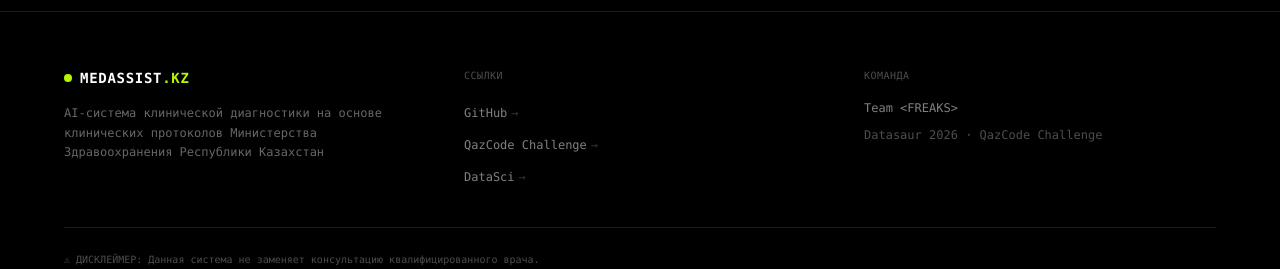
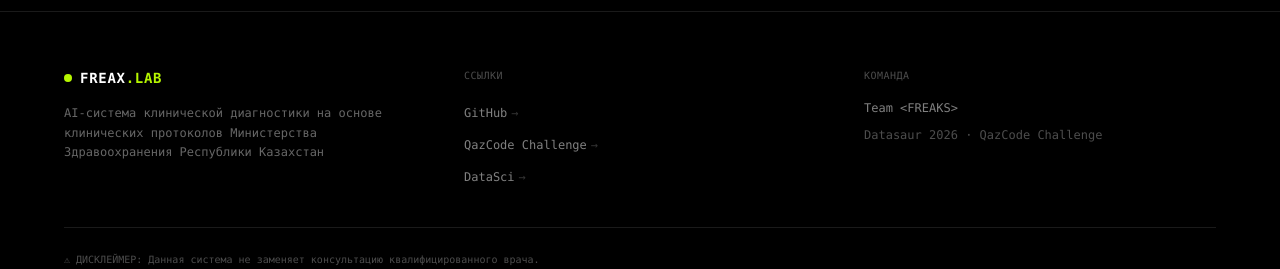
Before and after one commit to maussym/freaxlab, a React (Vite) app in the folder frontend/: page / in a window 1280 px wide. Shown: the part 2519-2788 px from the top of the page. Built offline with nearby package versions, Linux system fonts and the light colour scheme; no server answers.

Commit message:
feat: update branding from MedAssist to FreaxLab

```diff
--- a/frontend/index.html
+++ b/frontend/index.html
@@ -4,7 +4,7 @@
     <meta charset="UTF-8" />
     <link rel="icon" type="image/png" href="/favicon.png" />
     <meta name="viewport" content="width=device-width, initial-scale=1.0" />
-    <title>MedAssist.KZ</title>
+    <title>FreaxLab</title>
   </head>
   <body>
     <div id="root"></div>
--- a/frontend/src/components/ChatWindow.tsx
+++ b/frontend/src/components/ChatWindow.tsx
@@ -66,7 +66,7 @@
         <div className="flex items-center gap-2">
           <div className="w-2 h-2 bg-qaz-lime rounded-full animate-pulse" />
           <span className="font-mono text-white text-sm tracking-wider">
-            MEDASSIST<span className="text-qaz-lime">.KZ</span>
+            FREAX<span className="text-qaz-lime">.LAB</span>
           </span>
         </div>
         <div className="ml-auto flex items-center gap-4">
@@ -120,7 +120,7 @@
                     <div className="flex items-center gap-2 mb-2">
                       <div className="w-1.5 h-1.5 bg-qaz-lime rounded-full" />
                       <span className="font-mono text-[10px] text-qaz-lime/60 tracking-wider">
-                        MEDASSIST AI
+                        FREAXLAB AI
                       </span>
                     </div>
 
--- a/frontend/src/components/Footer.tsx
+++ b/frontend/src/components/Footer.tsx
@@ -12,7 +12,7 @@
             <div className="flex items-center gap-2 mb-4">
               <div className="w-2 h-2 bg-qaz-lime rounded-full" />
               <span className="font-mono text-white text-sm font-bold tracking-wider">
-                MEDASSIST<span className="text-qaz-lime">.KZ</span>
+                FREAX<span className="text-qaz-lime">.LAB</span>
               </span>
             </div>
             <p className="font-mono text-xs text-white/40 leading-relaxed max-w-xs">
@@ -82,7 +82,7 @@
               />
             </div>
             <span className="font-mono text-[10px] text-white/20">
-              &copy; 2026 MEDASSIST.KZ
+              &copy; 2026 FREAXLAB
             </span>
           </div>
         </div>
--- a/frontend/src/components/HeroSection.tsx
+++ b/frontend/src/components/HeroSection.tsx
@@ -109,7 +109,7 @@
             />
             <div className="h-3 lg:h-4 w-px bg-white/40" />
             <span className="font-mono text-white text-sm lg:text-base font-bold tracking-wider">
-              MEDASSIST<span className="text-qaz-lime">.KZ</span>
+              FREAX<span className="text-qaz-lime">.LAB</span>
             </span>
           </div>
 
--- a/frontend/src/i18n/I18nContext.tsx
+++ b/frontend/src/i18n/I18nContext.tsx
@@ -10,7 +10,7 @@
 
 const I18nContext = createContext<I18nContextValue | null>(null);
 
-const STORAGE_KEY = "medassist-locale";
+const STORAGE_KEY = "freaxlab-locale";
 
 function getInitialLocale(): Locale {
   try {
```
